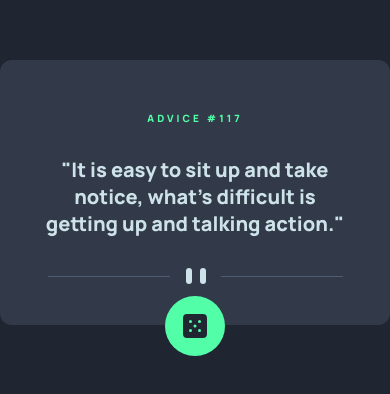
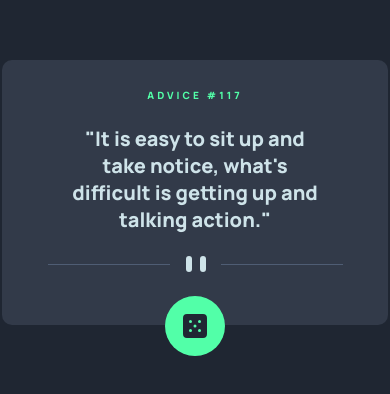
Before and after one commit to luis92guimaraes/advice-generator-app-main, a plain HTML site: page index.html in a window 390 px wide. Shown: the part 230-624 px from the top of the page. Drawn offline with Linux system fonts and the light colour scheme.

Commit message:
add responsible.css

```diff
--- a/index.html
+++ b/index.html
@@ -8,6 +8,7 @@
   <link rel="stylesheet" href="./src/css/reset.css">
   <link rel="stylesheet" href="./src/css/variables.css">
   <link rel="stylesheet" href="./src/css/style.css">
+  <link rel="stylesheet" href="./src/css/responsible.css">
   <title>Frontend Mentor | Advice generator app</title>
 </head>
 
@@ -19,7 +20,7 @@
       <p class="quote">"It is easy to sit up and take notice, what's difficult is getting up and talking action."</p>
 
       <picture class="divisor">
-        <source srcset="./src/images/pattern-divider-mobile.svg" (max-width:600px) />
+        <source srcset="./src/images/pattern-divider-mobile.svg" (max-width:768px) />
         <img src="./src/images/pattern-divider-desktop.svg" alt="divider">
       </picture>
 
--- a/src/css/reset.css
+++ b/src/css/reset.css
@@ -3,7 +3,3 @@
     margin: 0;
     box-sizing: border-box;
 }
-
-ul {
-    list-style: none;
-}
--- /dev/null
+++ b/src/css/responsible.css
@@ -0,0 +1,19 @@
+@media(max-width:768px) {
+    .card {
+        padding-inline: 50px;
+        width: 386px;
+    }
+
+    .card .title {
+        margin-top: 20px;
+    }
+
+    .card .quote {
+        font-size: 20px;
+        padding: 15px;
+    }
+
+    .card .divisor {
+        margin-bottom: 15px;
+    }
+}
--- a/src/css/style.css
+++ b/src/css/style.css
@@ -19,7 +19,7 @@ main {
     background-color: var(--bg-card-color);
     width: 400px;
     height: 265px;
-    border-radius: 12px;
+    border-radius: 10px;
     display: flex;
     justify-content: space-evenly;
     align-items: center;
@@ -27,31 +27,29 @@ main {
     position: relative;
 }
 
-.title {
+.card .title {
     text-align: center;
     font-size: 10px;
     letter-spacing: 3px;
     color: var(--title-dice-color);
-    padding-top: 20px;
 }
 
-.quote {
+.card .quote {
     color: var(--text-color);
     text-align: center;
     font-size: 20px;
-    padding: 0 40px 0 40px;
+    padding: 0 40px;
 }
 
-.divisor {
+.card .divisor {
     color: var(--line-color);
     display: flex;
     justify-content: center;
     align-items: center;
-    padding-bottom: 10px;
-    width: 100%;
+    padding-bottom: 30px;
 }
 
-.dice {
+.card .dice {
     background-color: var(--title-dice-color);
     width: 60px;
     height: 60px;
@@ -63,3 +61,9 @@ main {
     position: absolute;
     bottom: -12%;
 }
+
+.card .dice:hover {
+    color: #53FFAB;
+    cursor: pointer;
+    box-shadow: 0 0px 20px var(--title-dice-color);
+}
```
